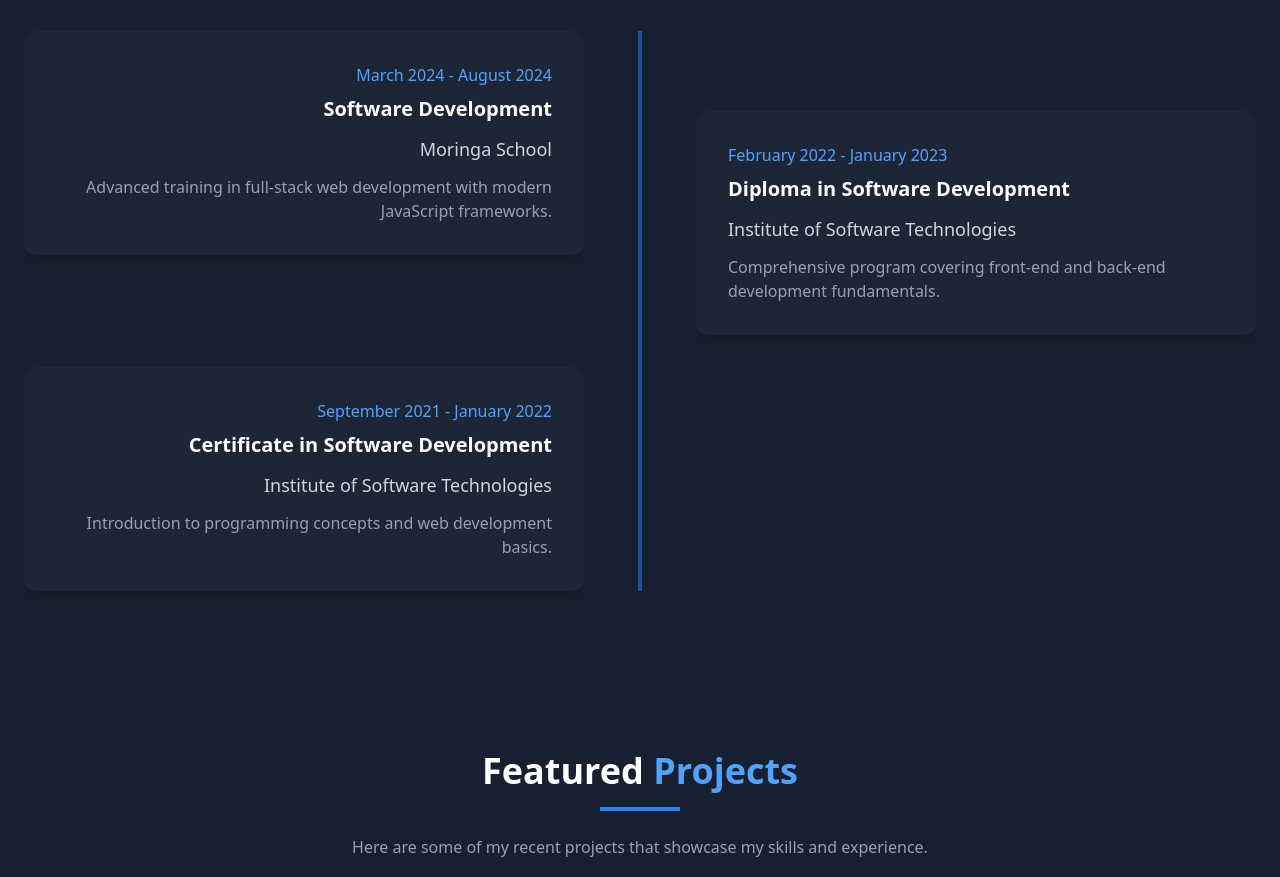
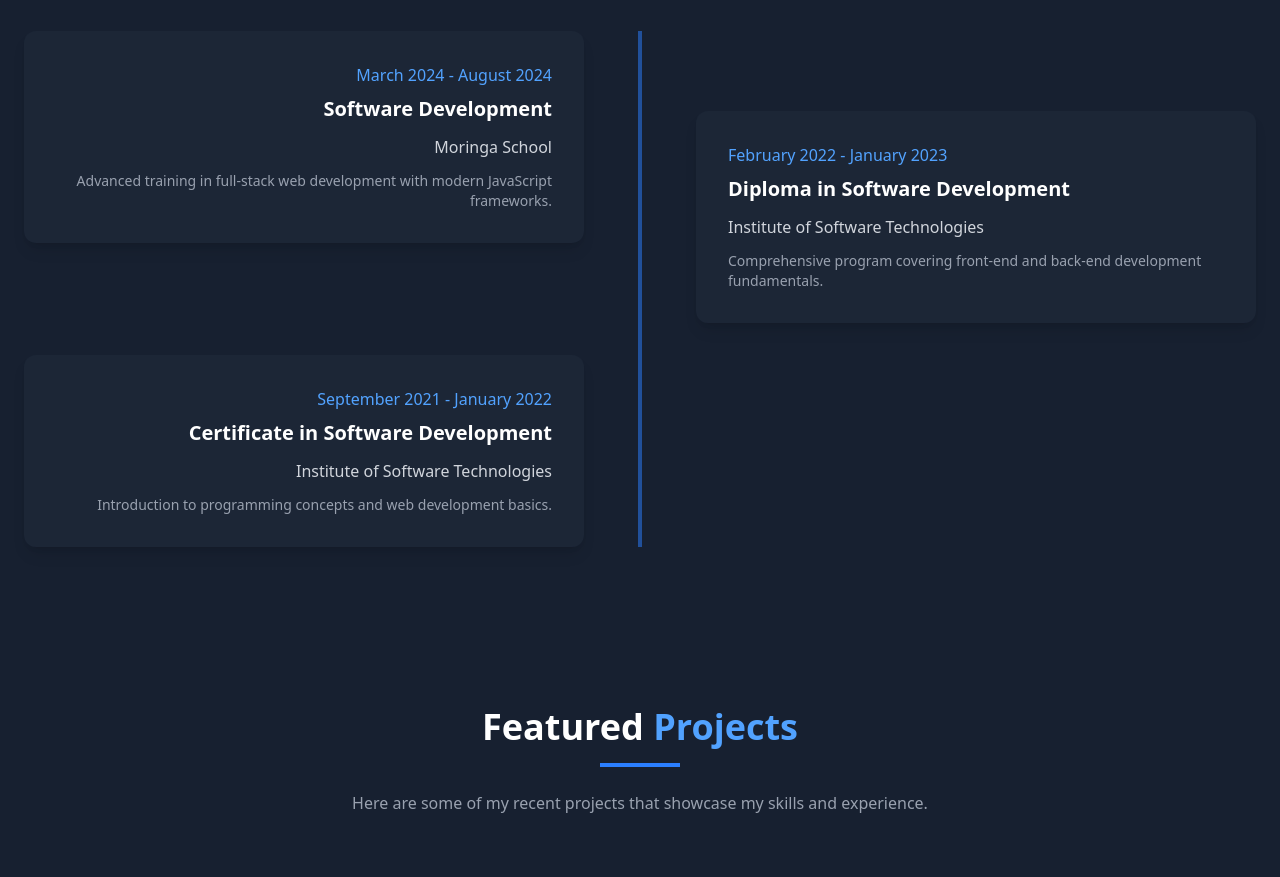
Before and after one commit to MohamedAhmeDdev/MY-Portfolio, a React (Vite) app: page / in a window 1280 px wide. Shown: the part 2300-3177 px from the top of the page. Built offline with nearby package versions, Linux system fonts and the light colour scheme; grey boxes are pictures that could not be loaded.

Commit message:
Refactor Education component: adjust font sizes for institution and description for better readability

```diff
--- a/src/components/Education.jsx
+++ b/src/components/Education.jsx
@@ -42,8 +42,8 @@ function Education() {
                   <div className="bg-gray-800/70 hover:bg-gray-800 rounded-xl p-8 shadow-lg hover:shadow-xl transition-all duration-300">
                     <p className="text-blue-400 font-medium mb-2">{edu.period}</p>
                     <h3 className="text-xl font-semibold text-white mb-3">{edu.title}</h3>
-                    <h4 className="text-lg font-medium text-gray-300 mb-3">{edu.institution}</h4>
-                    <p className="text-gray-400">{edu.description}</p>
+                    <h4 className="text-md font-medium text-gray-300 mb-3">{edu.institution}</h4>
+                    <p className="text-gray-400 text-sm">{edu.description}</p>
                   </div>
                 </div>
               </MotionSection>
```
